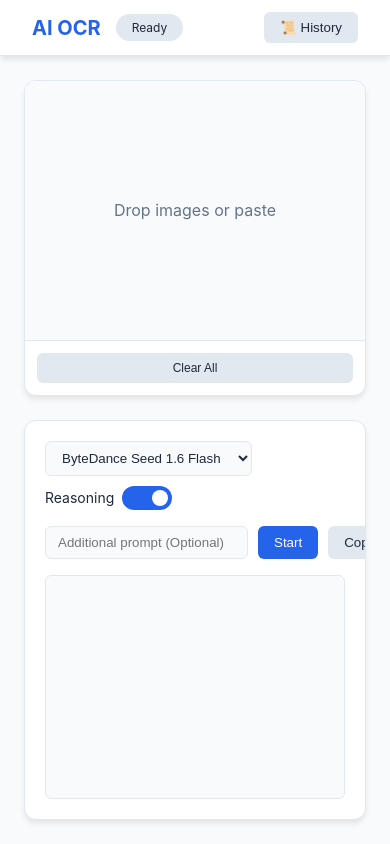
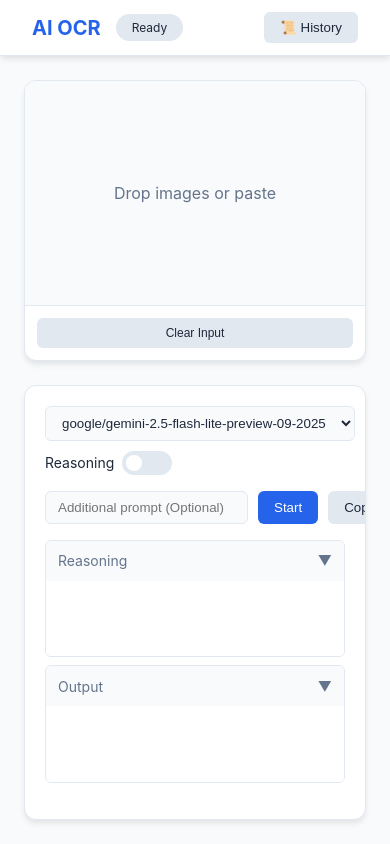
Before and after one commit to JohnXu22786/AI-OCR, a Flask app: page / in a window 390 px wide. Run offline with Flask 3, Linux system fonts and the light colour scheme; data that the repository does not hold is empty.

Commit message:
Major UI/UX overhaul with model-specific reasoning controls and dual-pane layout
**Changes:**
- **Configuration (`config.json`)**:
  - Updated model list with `supports_reasoning` flag (`true`/`false`/`default`)
  - Changed default model to `google/gemini-2.5-flash-lite-preview-09-2025`
  - System prompt translated to Chinese with formatting clarifications
  - Set `enable_reasoning_by_default` to `false`
  - Updated `http_referer` to GitHub repository URL

- **Backend (`app.py`)**:
  - Added `enable_reasoning_by_default` variable extraction in index route
  - Renamed `enable_reasoning` to `enable_reasoning_checked` in template context
  - Exposed `enable_reasoning_by_default` in `/api/models` endpoint

- **Frontend templates (`index.html`)**:
  - Changed "Clear All" button to "Clear Input" (now only clears input images/prompt)
  - Model selector displays model IDs instead of names
  - Replaced static reasoning panel with dynamic dual-pane collapsible layout
  - Added status indicators for reasoning/output boxes

- **CSS (`style.css`)**:
  - Added dual-box container with flexible height distribution
  - Implemented collapsible box animations and status indicators
  - Improved responsive design for small screens (height ≤400px)
  - Enhanced modal dialog scrolling and layout

- **JavaScript (`main.js`)**:
  - Added `updateReasoningToggleState()` to dynamically enable/disable reasoning toggle based on model support
  - Modified `clearInput()` to preserve output/results while clearing only input
  - Enhanced streaming support for OpenRouter's reasoning format (`response.reasoning.delta`)
  - Implemented automatic box expansion/collapse based on reasoning state
  - Added visual status indicators (spinning, completed, error) for both boxes
  - Improved error handling and abort behavior

```diff
--- a/app.py
+++ b/app.py
@@ -62,18 +62,20 @@ def add_to_history(text):
 @app.route('/')
 def index():
     """Render main page"""
+    enable_reasoning_by_default = config.get('enable_reasoning_by_default', True)
     return render_template('index.html',
                          config=config,
                          models=config.get('models', []),
                          default_model=config.get('default_model', ''),
-                         enable_reasoning=config.get('enable_reasoning_by_default', True))
+                         enable_reasoning_checked=enable_reasoning_by_default)
 
 @app.route('/api/models', methods=['GET'])
 def get_models():
     """Return available models"""
     return jsonify({
         'models': config.get('models', []),
-        'default_model': config.get('default_model', '')
+        'default_model': config.get('default_model', ''),
+        'enable_reasoning_by_default': config.get('enable_reasoning_by_default', 'true')
     })
 
 @app.route('/api/history', methods=['GET'])
--- a/static/css/style.css
+++ b/static/css/style.css
@@ -42,6 +42,7 @@ body {
     flex-direction: column;
     height: 100vh;
     overflow: hidden;
+    min-width: 360px;
 }
 
 header {
@@ -170,7 +171,23 @@ main {
     z-index: 10;
 }
 
-.content-area { padding: 1.25rem; flex: 1; display: flex; flex-direction: column; width: 100%; }
+.content-area {
+    padding: 1.25rem;
+    flex: 1;
+    display: flex;
+    flex-direction: column;
+    width: 100%;
+    min-height: 0; /* Important for flex children scrolling */
+}
+
+.content-area > .toolbar {
+    flex-shrink: 0;
+}
+
+.content-area > .collapsible-box {
+    flex: 1;
+    min-height: 0; /* Important for scrolling */
+}
 
 .toolbar { display: flex; gap: 10px; margin-bottom: 1rem; width: 100%; }
 
@@ -270,6 +287,133 @@ input:checked + .toggle-slider:before {
     transform: translateX(26px);
 }
 
+input:disabled + .toggle-slider {
+    background-color: var(--border);
+    opacity: 0.6;
+    cursor: not-allowed;
+}
+
+input:disabled + .toggle-slider:before {
+    opacity: 0.7;
+}
+
+/* Disabled toggle container */
+.toggle-container.disabled {
+    opacity: 0.7;
+    cursor: not-allowed;
+}
+
+/* Dual-box container with dynamic height distribution */
+.dual-box-container {
+    flex: 1;
+    display: flex;
+    flex-direction: column;
+    min-height: 0; /* Important for scrolling */
+    margin-bottom: 1rem;
+    gap: 8px; /* Space between boxes */
+}
+
+/* Dual-box layout styles */
+.collapsible-box {
+    border: 1px solid var(--border);
+    border-radius: 6px;
+    overflow: hidden;
+    display: flex;
+    flex-direction: column;
+    flex: 1 1 40px; /* flex-grow: 1, flex-shrink: 1, flex-basis: 40px (header height) */
+    transition: flex-grow 0.3s ease;
+    min-height: 40px; /* Ensure header is visible */
+}
+
+.collapsible-box.expanded {
+    flex-grow: 3; /* Takes more space when expanded */
+}
+
+.collapsible-box.collapsed {
+    flex-grow: 0.3; /* Takes less space when collapsed */
+}
+
+.box-header {
+    background: var(--input-bg);
+    padding: 8px 12px;
+    display: flex;
+    justify-content: space-between;
+    align-items: center;
+    cursor: pointer;
+    font-size: 14px;
+    color: var(--text-muted);
+    flex-shrink: 0; /* Prevent header from shrinking */
+    min-height: 40px; /* Fixed header height */
+    gap: 6px; /* Space between elements */
+}
+
+.box-title {
+    flex: 1; /* Take available space */
+}
+
+.box-status {
+    font-size: 12px;
+    color: var(--text-muted);
+    min-width: 24px;
+    text-align: center;
+}
+
+.box-status.spinning::after {
+    content: "";
+    display: inline-block;
+    width: 10px;
+    height: 10px;
+    border-radius: 50%;
+    background-color: var(--warning);
+    animation: pulse 1.5s ease-in-out infinite;
+    margin-left: 6px;
+    vertical-align: middle;
+}
+
+.box-status.completed::after {
+    content: "✔";
+    color: var(--success);
+    font-size: 18px;
+    font-weight: bold;
+    margin-left: 2px;
+}
+
+.box-status.error::after {
+    content: "❌";
+    color: var(--danger);
+    font-size: 18px;
+    font-weight: bold;
+    margin-left: 2px;
+}
+
+@keyframes spin {
+    0% { transform: rotate(0deg); }
+    100% { transform: rotate(360deg); }
+}
+
+@keyframes pulse {
+    0%, 100% { opacity: 0.3; }
+    50% { opacity: 1; }
+}
+
+.box-body {
+    background: var(--card-bg);
+    padding: 12px;
+    overflow-y: auto;
+    font-family: 'Consolas', 'Monaco', monospace;
+    font-size: 12px;
+    line-height: 1.4;
+    white-space: pre-wrap;
+    display: block;
+    flex: 1;
+    min-height: 0;
+}
+
+.collapsible-box.collapsed .box-body {
+    display: none; /* Hide content when collapsed */
+}
+
+/* Legacy reasoning content styles (kept for compatibility) */
 #reasoning-content {
     margin-bottom: 1rem;
     border: 1px solid var(--border);
@@ -305,18 +449,14 @@ input:checked + .toggle-slider:before {
 }
 
 #result-display {
-    flex: 1;
     width: 100%;
-    background: var(--input-bg);
-    border: 1px solid var(--border);
+    background: var(--card-bg);
     font-family: 'Consolas', 'Monaco', monospace;
-    padding: 1rem;
     color: var(--text-main);
-    overflow-y: auto;
-    border-radius: 6px;
     white-space: pre-wrap;
     line-height: 1.6;
     scroll-behavior: smooth;
+    min-height: 100px;
 }
 
 .history-item {
@@ -334,12 +474,19 @@ input:checked + .toggle-slider:before {
 
 #history-modal-content {
     background: var(--card-bg); padding: 1.5rem; border-radius: 12px;
-    width: 90%; max-width: 550px; margin: 8vh auto;
+    width: 90%; max-width: 550px;
+    height: 80vh; max-height: 80vh;
+    margin: 10vh auto; /* top and bottom 10% */
     box-shadow: 0 20px 25px -5px rgba(0,0,0,0.5);
     display: flex; flex-direction: column;
+    overflow: hidden; /* ensure inner scrolling */
 }
 
-#history-list { max-height: 70vh; overflow-y: auto; margin: 10px 0; }
+#history-list {
+    flex: 1;
+    overflow-y: auto;
+    margin: 10px 0;
+}
 
 .modal-footer { text-align: right; margin-top: 1rem; flex-shrink: 0; }
 
@@ -379,3 +526,17 @@ input:checked + .toggle-slider:before {
     .card { max-height: none; }
     .control-group { flex-wrap: wrap; }
 }
+
+@media (max-height: 400px) {
+    body {
+        overflow: auto;
+        height: auto;
+    }
+    main {
+        overflow: visible;
+        min-height: 400px;
+    }
+    .dual-box-container {
+        min-height: 300px;
+    }
+}
--- a/static/js/main.js
+++ b/static/js/main.js
@@ -12,7 +12,7 @@ let reasoningContent = ''; // Store reasoning content
 let APP_CONFIG = {
     apiKey: '',
     defaultModel: '',
-    enableReasoningByDefault: true,
+    enableReasoningByDefault: true, // boolean: true or false
     systemPrompt: ''
 };
 
@@ -51,15 +51,77 @@ async function loadConfig() {
             const data = await response.json();
             APP_CONFIG.models = data.models;
             APP_CONFIG.defaultModel = data.default_model;
+            APP_CONFIG.enableReasoningByDefault = data.enable_reasoning_by_default !== undefined ? data.enable_reasoning_by_default : true;
 
             // Set default model in select if not already set
             const modelSelect = document.getElementById('model-select');
             if (modelSelect && !modelSelect.value) {
                 modelSelect.value = APP_CONFIG.defaultModel;
             }
+
+            // Add event listener for model selection change
+            modelSelect.addEventListener('change', updateReasoningToggleState);
+
+            // Add event listener for reasoning toggle change
+            const reasoningToggle = document.getElementById('reasoning-toggle');
+            if (reasoningToggle) {
+                reasoningToggle.addEventListener('change', updateReasoningToggleState);
+            }
+
+            // Initial update of reasoning toggle state
+            updateReasoningToggleState();
         }
     } catch (error) {
         console.error('Failed to load configuration:', error);
+    }
+}
+
+// Update reasoning toggle state based on selected model and config
+function updateReasoningToggleState() {
+    const modelSelect = document.getElementById('model-select');
+    const reasoningToggle = document.getElementById('reasoning-toggle');
+    const selectedModelId = modelSelect.value;
+
+    // Find the selected model
+    const selectedModel = APP_CONFIG.models?.find(model => model.id === selectedModelId);
+    if (!selectedModel) return;
+
+    // Get model's supports_reasoning value (string: 'default', 'true', or 'false')
+    const supportsReasoning = selectedModel.supports_reasoning;
+    const toggleContainer = reasoningToggle.parentElement.parentElement;
+
+    switch (supportsReasoning) {
+        case 'false':
+            // Model does not support reasoning: disable toggle and uncheck it
+            reasoningToggle.disabled = true;
+            reasoningToggle.checked = false;
+            reasoningToggle.parentElement.style.opacity = '0.5';
+            toggleContainer.classList.add('disabled');
+            toggleContainer.style.cursor = 'not-allowed';
+            break;
+        case 'default':
+            // Default reasoning always on and cannot be changed
+            reasoningToggle.disabled = true;
+            reasoningToggle.checked = true;
+            reasoningToggle.parentElement.style.opacity = '0.7';
+            toggleContainer.classList.add('disabled');
+            toggleContainer.style.cursor = 'not-allowed';
+            break;
+        case 'true':
+            // Model supports reasoning, user can freely toggle (like before)
+            reasoningToggle.disabled = false;
+            reasoningToggle.parentElement.style.opacity = '1';
+            toggleContainer.classList.remove('disabled');
+            toggleContainer.style.cursor = 'pointer';
+            // Note: checked state is already set by template, user can change it freely
+            break;
+        default:
+            // Fallback: treat as 'false' for unknown values
+            reasoningToggle.disabled = true;
+            reasoningToggle.checked = false;
+            reasoningToggle.parentElement.style.opacity = '0.5';
+            toggleContainer.classList.add('disabled');
+            toggleContainer.style.cursor = 'not-allowed';
     }
 }
 
@@ -146,14 +208,12 @@ function removeImage(id) {
     renderImages();
 }
 
-function clearAll() {
-    if(confirm("Clear all items and prompts?")) {
+function clearInput() {
+    if(confirm("Clear input images and prompt?")) {
         currentImages = [];
         renderImages();
-        document.getElementById('result-display').innerText = "";
         document.getElementById('user-prompt').value = "";
-        reasoningContent = '';
-        hideReasoningContent();
+        // Do not clear result display, reasoning content, or change box expansion state
     }
 }
 
@@ -190,11 +250,17 @@ async function toggleRecognize() {
     display.innerText = "";
     reasoningContent = '';
     reasoningDisplay.innerText = '';
-    hideReasoningContent();
+
+    // Clear previous status indicators
+    const reasoningStatus = document.getElementById('reasoning-status');
+    const outputStatus = document.getElementById('output-status');
+    reasoningStatus.className = 'box-status';
+    outputStatus.className = 'box-status';
 
     abortController = new AbortController();
     let fullText = "";
     let reasoningText = "";
+    const reasoningEnabled = document.getElementById('reasoning-toggle').checked;
 
     try {
         // Prepare request data
@@ -204,6 +270,42 @@ async function toggleRecognize() {
             model: document.getElementById('model-select').value,
             enable_reasoning: document.getElementById('reasoning-toggle').checked
         };
+
+        // Set box states based on actual request (enable_reasoning)
+        const reasoningBox = document.getElementById('reasoning-box');
+        const outputBox = document.getElementById('output-box');
+
+        if (reasoningEnabled) {
+            // Show reasoning box and set initial state: reasoning expanded, output collapsed
+            reasoningBox.style.display = 'flex';
+            reasoningBox.classList.remove('collapsed');
+            reasoningBox.classList.add('expanded');
+            document.getElementById('reasoning-toggle-icon').textContent = '▲';
+
+            outputBox.classList.remove('expanded');
+            outputBox.classList.add('collapsed');
+            document.getElementById('output-toggle-icon').textContent = '▼';
+
+            // Clear any spinning status from output status
+            outputStatus.className = 'box-status';
+            // Set reasoning status to spinning
+            reasoningStatus.className = 'box-status spinning';
+        } else {
+            // Hide reasoning box and expand output box
+            reasoningBox.style.display = 'none';
+            reasoningBox.classList.remove('expanded');
+            reasoningBox.classList.add('collapsed');
+            document.getElementById('reasoning-toggle-icon').textContent = '▼';
+
+            outputBox.classList.remove('collapsed');
+            outputBox.classList.add('expanded');
+            document.getElementById('output-toggle-icon').textContent = '▲';
+
+            // Clear any spinning status from reasoning status
+            reasoningStatus.className = 'box-status';
+            // Set output status to spinning
+            outputStatus.className = 'box-status spinning';
+        }
 
         // Update status: processing (after connecting)
         updateStatus("Processing...", 'processing');
@@ -243,17 +345,32 @@ async function toggleRecognize() {
                 if (trimmed.startsWith("data: ")) {
                     try {
                         const json = JSON.parse(trimmed.slice(6));
-                        const content = json.choices[0]?.delta?.content || "";
-                        if (content) {
-                            fullText += content;
-                            display.innerText = fullText;
-                            display.scrollTo({ top: display.scrollHeight, behavior: 'smooth' });
 
-                            // Check if this might be reasoning content
-                            // (This is a simple heuristic - OpenRouter may not separate reasoning)
-                            if (json.choices[0]?.delta?.reasoning) {
-                                reasoningText += json.choices[0].delta.reasoning;
+                        // Check for OpenRouter reasoning format (type: 'response.reasoning.delta')
+                        if (json.type === 'response.reasoning.delta') {
+                            const reasoningDelta = json.delta || "";
+                            if (reasoningDelta) {
+                                reasoningText += reasoningDelta;
                                 showReasoningContent(reasoningText);
+                            }
+                        }
+                        // Check for standard OpenAI format with reasoning
+                        else if (json.choices && json.choices[0]?.delta) {
+                            const delta = json.choices[0].delta;
+                            const content = delta.content || "";
+                            const reasoning = delta.reasoning || "";
+
+                            // Handle reasoning content
+                            if (reasoning) {
+                                reasoningText += reasoning;
+                                showReasoningContent(reasoningText);
+                            }
+
+                            // Handle regular output content
+                            if (content) {
+                                fullText += content;
+                                display.innerText = fullText;
+                                display.scrollTo({ top: display.scrollHeight, behavior: 'smooth' });
                             }
                         }
                     } catch (e) {
@@ -282,13 +399,36 @@ async function toggleRecognize() {
 
             updateStatus("Done", 'success');
 
-            // Auto-collapse reasoning content after final output
+            // Update box status indicators to completed
+            const reasoningStatus = document.getElementById('reasoning-status');
+            const outputStatus = document.getElementById('output-status');
+            if (reasoningEnabled && reasoningText) {
+                reasoningStatus.className = 'box-status completed';
+                // Output is also completed since stream has ended
+                outputStatus.className = 'box-status completed';
+            } else {
+                // If reasoning not enabled, output was spinning, now mark as completed
+                outputStatus.className = 'box-status completed';
+            }
+
+            // Auto-switch boxes after final output: collapse reasoning, expand output
             if (reasoningText) {
                 setTimeout(() => {
-                    const reasoningDisplay = document.getElementById('reasoning-display');
-                    if (reasoningDisplay.classList.contains('expanded')) {
-                        reasoningDisplay.classList.remove('expanded');
+                    const reasoningBox = document.getElementById('reasoning-box');
+                    const outputBox = document.getElementById('output-box');
+
+                    // Only switch if reasoning box is visible
+                    if (reasoningBox.style.display !== 'none') {
+                        // Collapse reasoning box and expand output box (mutually exclusive)
+                        reasoningBox.classList.remove('expanded');
+                        reasoningBox.classList.add('collapsed');
                         document.getElementById('reasoning-toggle-icon').textContent = '▼';
+
+                        outputBox.classList.remove('collapsed');
+                        outputBox.classList.add('expanded');
+                        document.getElementById('output-toggle-icon').textContent = '▲';
+
+                        // Output already marked as completed
                     }
                 }, 1000);
             }
@@ -297,9 +437,15 @@ async function toggleRecognize() {
     } catch (err) {
         if (err.name === 'AbortError') {
             updateStatus("Stopped", 'error');
+            // Clear spinning status indicators when user stops
+            reasoningStatus.className = 'box-status';
+            outputStatus.className = 'box-status';
         } else {
             updateStatus("Error: " + err.message, 'error');
             console.error(err);
+            // Set error status indicators
+            reasoningStatus.className = 'box-status error';
+            outputStatus.className = 'box-status error';
         }
     } finally {
         isRecognizing = false;
@@ -312,35 +458,84 @@ async function toggleRecognize() {
 function showReasoningContent(content) {
     reasoningContent = content;
     const reasoningDisplay = document.getElementById('reasoning-display');
-    const reasoningContainer = document.getElementById('reasoning-content');
+    const reasoningBox = document.getElementById('reasoning-box');
+    const outputBox = document.getElementById('output-box');
 
     if (content && content.trim()) {
         reasoningDisplay.innerText = content;
-        reasoningContainer.style.display = 'block';
+        // Ensure reasoning box is visible
+        reasoningBox.style.display = 'flex';
+
+        // Expand reasoning box and collapse output box (mutually exclusive)
+        reasoningBox.classList.remove('collapsed');
+        reasoningBox.classList.add('expanded');
+        document.getElementById('reasoning-toggle-icon').textContent = '▲';
+
+        outputBox.classList.remove('expanded');
+        outputBox.classList.add('collapsed');
+        document.getElementById('output-toggle-icon').textContent = '▼';
+
+        // Ensure reasoning status shows spinning, output status does not
+        const reasoningStatus = document.getElementById('reasoning-status');
+        const outputStatus = document.getElementById('output-status');
+        outputStatus.className = 'box-status';
+        reasoningStatus.className = 'box-status spinning';
     } else {
         hideReasoningContent();
     }
 }
 
 function hideReasoningContent() {
-    const reasoningContainer = document.getElementById('reasoning-content');
-    reasoningContainer.style.display = 'none';
-    const reasoningDisplay = document.getElementById('reasoning-display');
-    reasoningDisplay.classList.remove('expanded');
-    document.getElementById('reasoning-toggle-icon').textContent = '▼';
+    const reasoningBox = document.getElementById('reasoning-box');
+    const outputBox = document.getElementById('output-box');
+    // Collapse reasoning box and expand output box (mutually exclusive)
+    if (!reasoningBox.classList.contains('collapsed')) {
+        reasoningBox.classList.remove('expanded');
+        reasoningBox.classList.add('collapsed');
+        document.getElementById('reasoning-toggle-icon').textContent = '▼';
+
+        outputBox.classList.remove('collapsed');
+        outputBox.classList.add('expanded');
+        document.getElementById('output-toggle-icon').textContent = '▲';
+    }
 }
 
+function toggleBox(boxType) {
+    const reasoningBox = document.getElementById('reasoning-box');
+    const outputBox = document.getElementById('output-box');
+    const reasoningToggleIcon = document.getElementById('reasoning-toggle-icon');
+    const outputToggleIcon = document.getElementById('output-toggle-icon');
+
+    const targetBox = boxType === 'reasoning' ? reasoningBox : outputBox;
+    const otherBox = boxType === 'reasoning' ? outputBox : reasoningBox;
+    const targetToggleIcon = boxType === 'reasoning' ? reasoningToggleIcon : outputToggleIcon;
+    const otherToggleIcon = boxType === 'reasoning' ? outputToggleIcon : reasoningToggleIcon;
+
+    // Toggle the target box
+    if (targetBox.classList.contains('collapsed')) {
+        // Expand target box, collapse other box
+        targetBox.classList.remove('collapsed');
+        targetBox.classList.add('expanded');
+        targetToggleIcon.textContent = '▲';
+
+        otherBox.classList.remove('expanded');
+        otherBox.classList.add('collapsed');
+        otherToggleIcon.textContent = '▼';
+    } else {
+        // Target box is expanded, collapse it and expand other box
+        targetBox.classList.remove('expanded');
+        targetBox.classList.add('collapsed');
+        targetToggleIcon.textContent = '▼';
+
+        otherBox.classList.remove('collapsed');
+        otherBox.classList.add('expanded');
+        otherToggleIcon.textContent = '▲';
+    }
+}
+
+// Legacy function for backward compatibility
 function toggleReasoningDisplay() {
-    const reasoningDisplay = document.getElementById('reasoning-display');
-    const toggleIcon = document.getElementById('reasoning-toggle-icon');
-
-    if (reasoningDisplay.classList.contains('expanded')) {
-        reasoningDisplay.classList.remove('expanded');
-        toggleIcon.textContent = '▼';
-    } else {
-        reasoningDisplay.classList.add('expanded');
-        toggleIcon.textContent = '▲';
-    }
+    toggleBox('reasoning');
 }
 
 function updateStatus(msg, type) {
--- a/templates/index.html
+++ b/templates/index.html
@@ -9,7 +9,7 @@
         <div id="drop-hint" style="color: var(--text-muted); text-align: center; width: 100%;">Drop images or paste</div>
     </div>
     <div style="padding: 0.75rem; border-top: 1px solid var(--border);">
-        <button class="btn btn-secondary" style="width: 100%; font-size: 12px;" onclick="clearAll()">Clear All</button>
+        <button class="btn btn-secondary" style="width: 100%; font-size: 12px;" onclick="clearInput()">Clear Input</button>
     </div>
 </div>
 
@@ -18,7 +18,7 @@
         <select id="model-select">
             {% for model in models %}
             <option value="{{ model.id }}" {% if model.id == default_model %}selected{% endif %}>
-                {{ model.name }}
+                {{ model.id }}
             </option>
             {% endfor %}
         </select>
@@ -26,18 +26,10 @@
         <div class="toggle-container">
             <label for="reasoning-toggle">Reasoning</label>
             <label class="toggle-switch">
-                <input type="checkbox" id="reasoning-toggle" {% if enable_reasoning %}checked{% endif %}>
+                <input type="checkbox" id="reasoning-toggle" {% if enable_reasoning_checked %}checked{% endif %}>
                 <span class="toggle-slider"></span>
             </label>
         </div>
-    </div>
-
-    <div id="reasoning-content" style="display: none;">
-        <div class="reasoning-header" onclick="toggleReasoningDisplay()">
-            <span>Reasoning Content</span>
-            <span id="reasoning-toggle-icon">▼</span>
-        </div>
-        <div class="reasoning-body" id="reasoning-display"></div>
     </div>
 
     <div class="toolbar">
@@ -45,6 +37,26 @@
         <button id="btn-recognize" class="btn" onclick="toggleRecognize()">Start</button>
         <button class="btn btn-secondary" onclick="copyResult()">Copy</button>
     </div>
-    <div id="result-display"></div>
+
+    <!-- Dual-box container with dynamic height distribution -->
+    <div id="dual-box-container" class="dual-box-container">
+        <div id="reasoning-box" class="collapsible-box">
+            <div class="box-header" onclick="toggleBox('reasoning')">
+                <span class="box-title">Reasoning</span>
+                <span class="box-status" id="reasoning-status"></span>
+                <span id="reasoning-toggle-icon">▼</span>
+            </div>
+            <div class="box-body" id="reasoning-display"></div>
+        </div>
+
+        <div id="output-box" class="collapsible-box">
+            <div class="box-header" onclick="toggleBox('output')">
+                <span class="box-title">Output</span>
+                <span class="box-status" id="output-status"></span>
+                <span id="output-toggle-icon">▼</span>
+            </div>
+            <div class="box-body" id="result-display"></div>
+        </div>
+    </div>
 </div>
 {% endblock %}
```
Also changed, not shown: config.json (+15 -22 lines).
